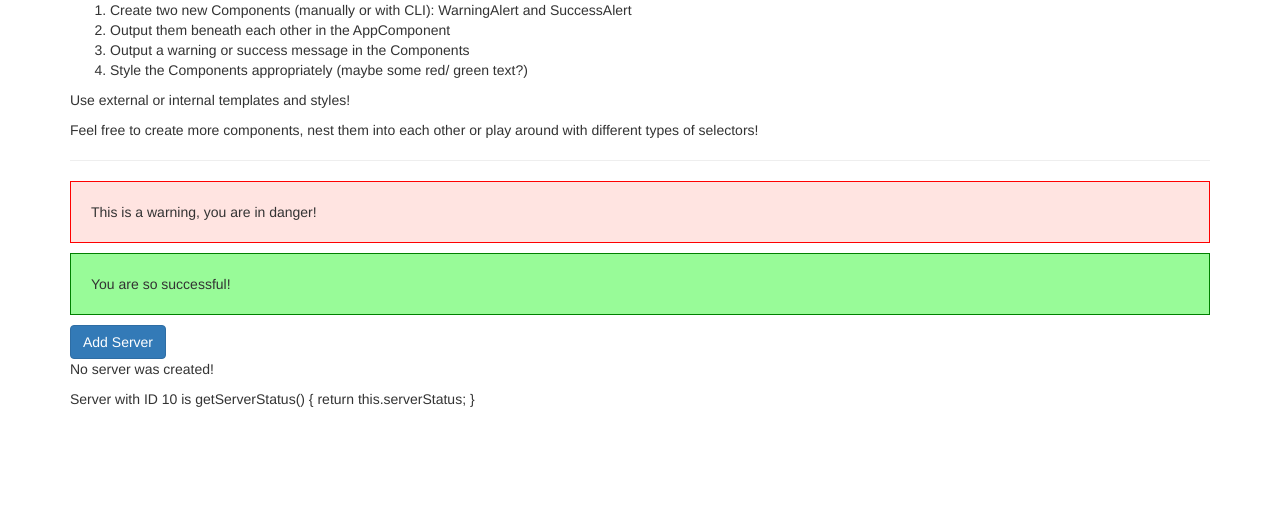
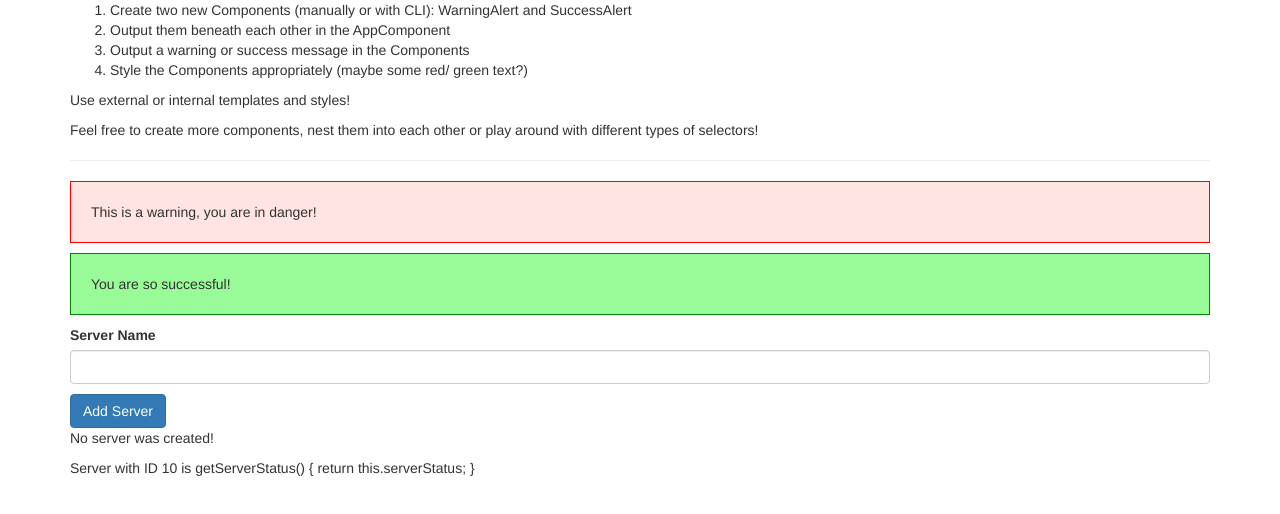
Before and after one commit to soulyana/angular8-training, an Angular app: page / in a window 1280 px wide. Shown: the top 514 px of the page. Built offline with nearby package versions, Linux system fonts and the light colour scheme.

Commit message:
passing and using data with event binding

```diff
--- a/src/app/servers/servers.component.html
+++ b/src/app/servers/servers.component.html
@@ -1,5 +1,13 @@
-<button class="btn btn-primary" [disabled]="!allowNewServer"
-(click)="onCreateServer()">Add Server</button>
+<label for="title">Server Name</label>
+<input type="text" class="form-control" (input)="onUpdateServerName($event)" />
+<p>{{serverName}}</p>
+<button
+  class="btn btn-primary"
+  [disabled]="!allowNewServer"
+  (click)="onCreateServer()"
+>
+  Add Server
+</button>
 <!-- <p [innerText]="allowNewServer"></p> -->
 <p>{{ serverCreationStatus }}</p>
 <app-server></app-server>
--- a/src/app/servers/servers.component.ts
+++ b/src/app/servers/servers.component.ts
@@ -8,6 +8,7 @@
 export class ServersComponent implements OnInit {
   allowNewServer = false;
   serverCreationStatus = 'No server was created!';
+  serverName = '';
 
   constructor() {
     setTimeout(() => {
@@ -21,4 +22,9 @@
   onCreateServer() {
     this.serverCreationStatus = 'Server was created!';
   }
+
+  onUpdateServerName(event: any) {
+    // console.log(event);
+    this.serverName = (<HTMLInputElement>event.target).value;
+  }
 }
```
